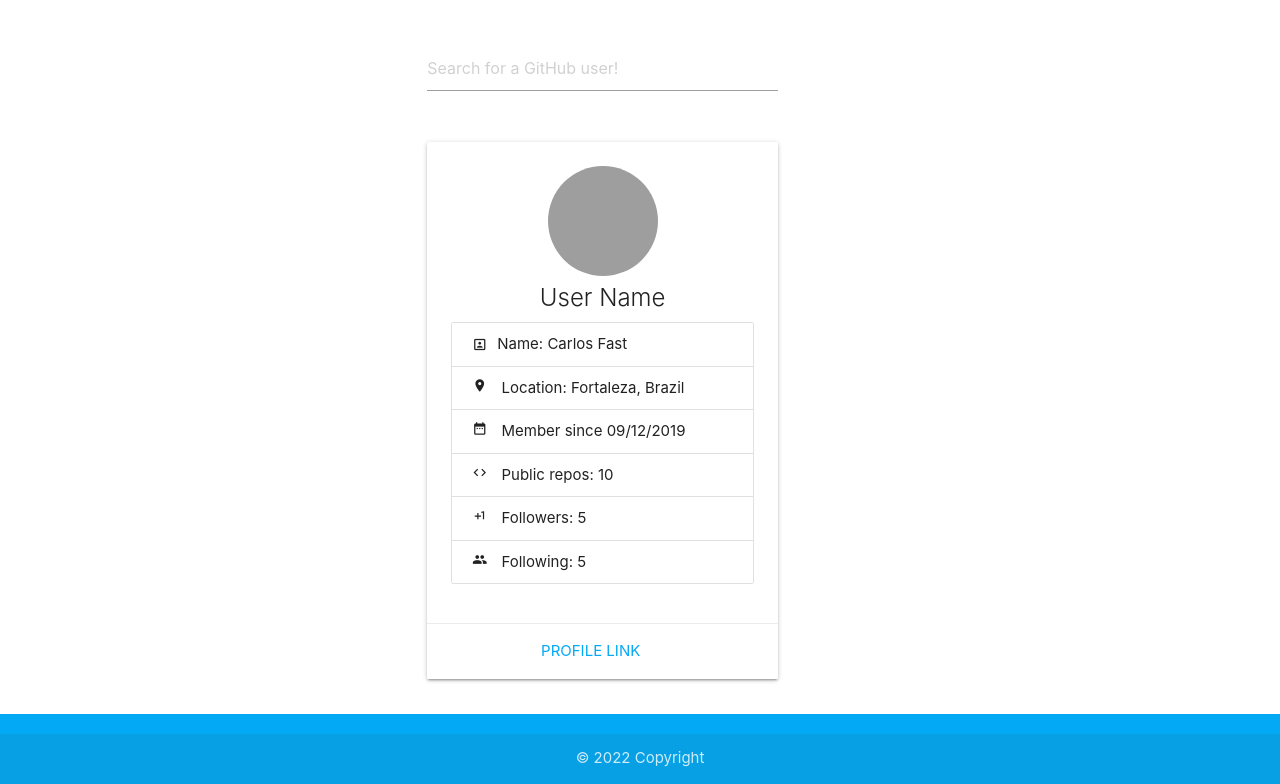
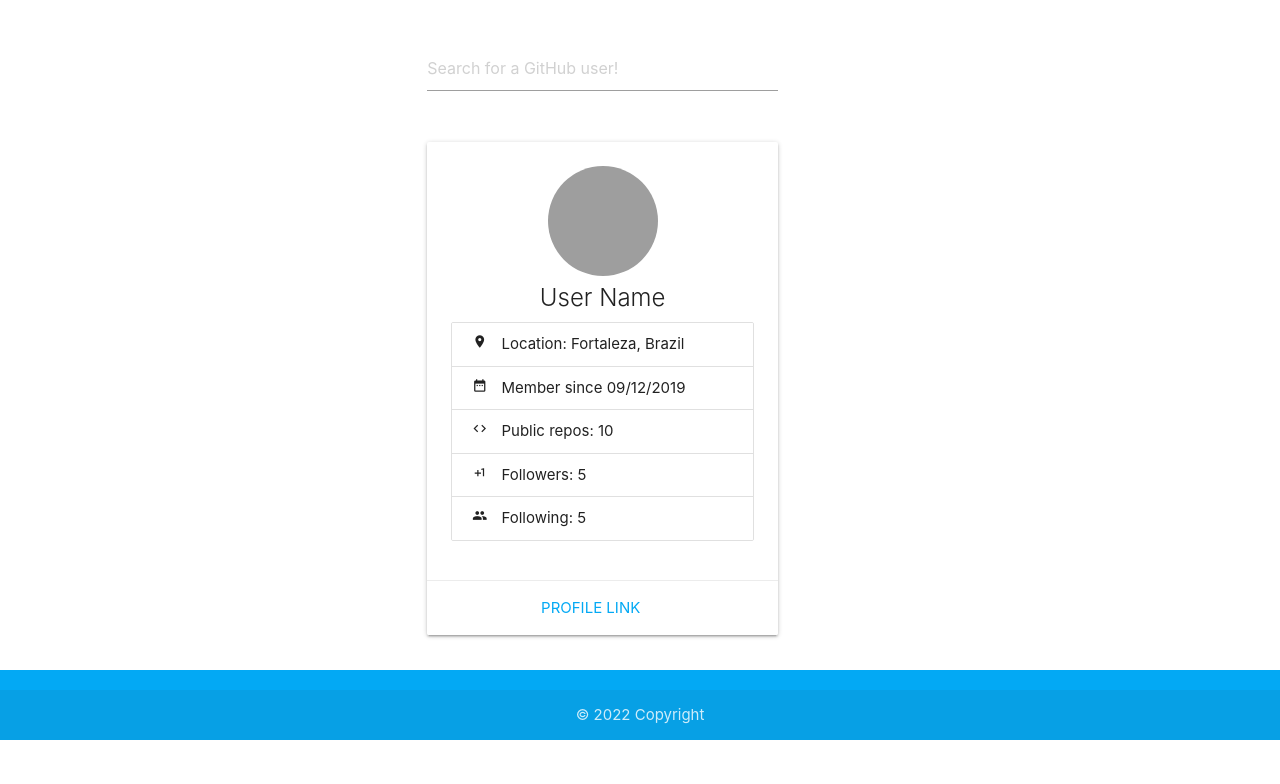
Before and after one commit to CarlosFastLab/js-project, a plain HTML site: page index.html in a window 1280 px wide. Shown: the part 84-868 px from the top of the page. After the commit the page ends 824 px from the top, so only its background shows below. Drawn offline with nearby package versions, Linux system fonts and the light colour scheme; grey boxes are pictures that could not be loaded.

Commit message:
removing Name from listing

```diff
--- a/index.html
+++ b/index.html
@@ -51,10 +51,6 @@
                                 alt="user-avatar" width="110px" height="110px">
                             <span class="card-title">User Name</span>
                             <ul class="collection left-align">
-                                <li class="collection-item valign-wrapper">
-                                    <i class="card-list-icons tiny material-icons">portrait</i>
-                                    Name: Carlos Fast
-                                </li>
                                 <li class="collection-item">
                                     <i class="card-list-icons tiny material-icons">place</i>
                                     Location: Fortaleza, Brazil
```
